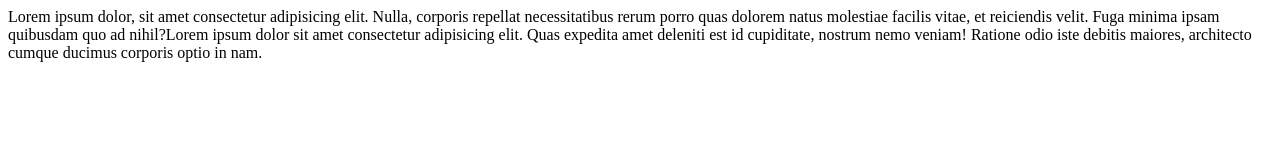
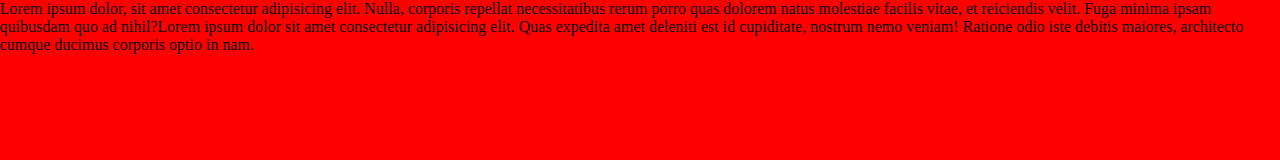
Before and after one commit to AZCPCF/tg-mini-app, a plain HTML site: page index.html in a window 1280 px wide. Drawn offline with Linux system fonts and the light colour scheme.

Commit message:
Update index.html

```diff
--- a/index.html
+++ b/index.html
@@ -4,6 +4,18 @@
     <meta charset="UTF-8" />
     <meta name="viewport" content="width=device-width, initial-scale=1.0" />
     <title>index</title>
+    <style>
+      body{
+        background-color:red;
+        width:100%;
+        height:100vh;
+      }
+      *{
+        margin:0;
+        box-sizing:border-box;
+        padding:0;
+      }
+    </style>
   </head>
   <body>
     Lorem ipsum dolor, sit amet consectetur adipisicing elit. Nulla, corporis
```
